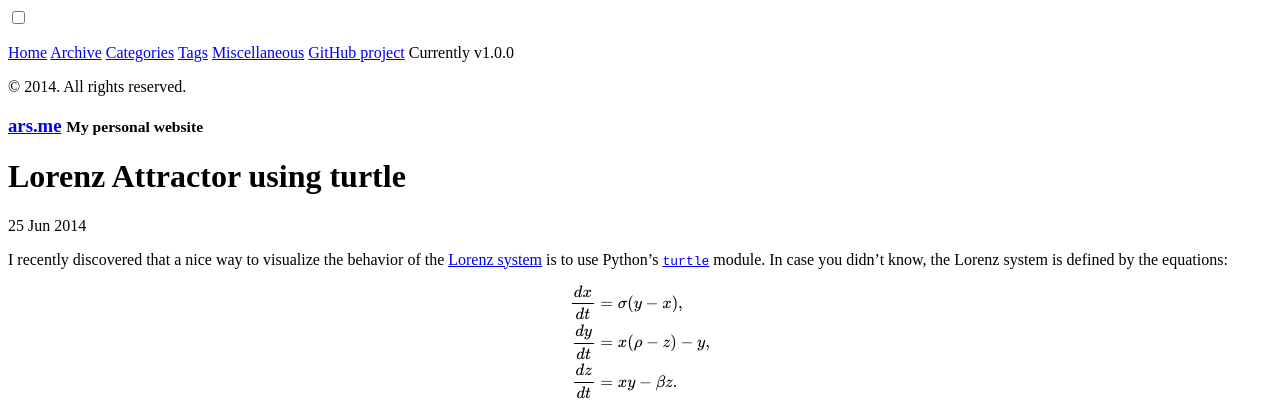
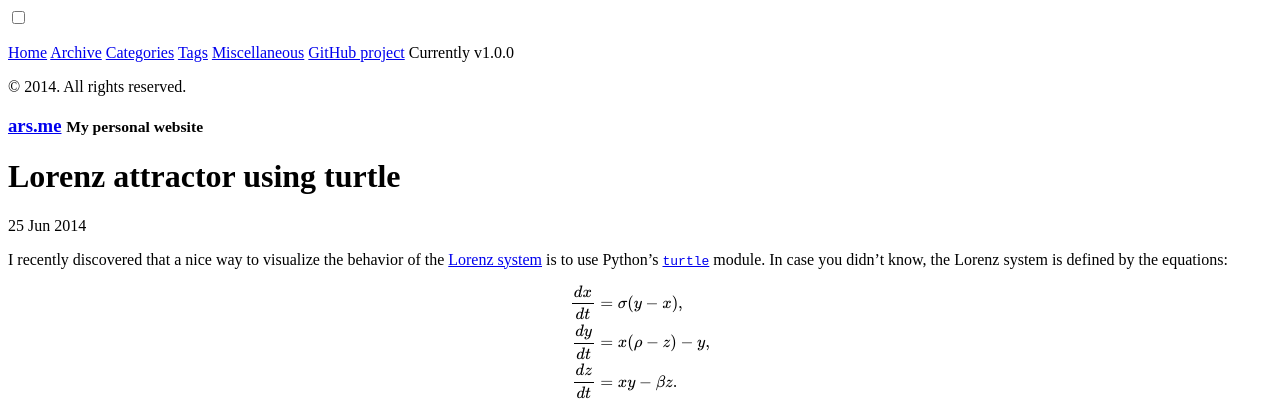
Before and after one commit to arshajii/arshajii.github.io, a Jekyll site: the page built from _posts/2014-06-25-lorenz-attractor-turtle.md, in a window 1280 px wide and 900 px high. Shown: the top 401 px of the window. Built offline with Jekyll 4.4.1, drawn with Linux system fonts in a browser that asks for light colours; formulas are drawn with MathJax 3.

```diff
--- a/_posts/2014-06-25-lorenz-attractor-turtle.md
+++ b/_posts/2014-06-25-lorenz-attractor-turtle.md
@@ -1,6 +1,6 @@
 ---
 layout: post
-title: Lorenz Attractor using turtle
+title: Lorenz attractor using turtle
 categories: [curiosities]
 tags:
 - curiosities
```
